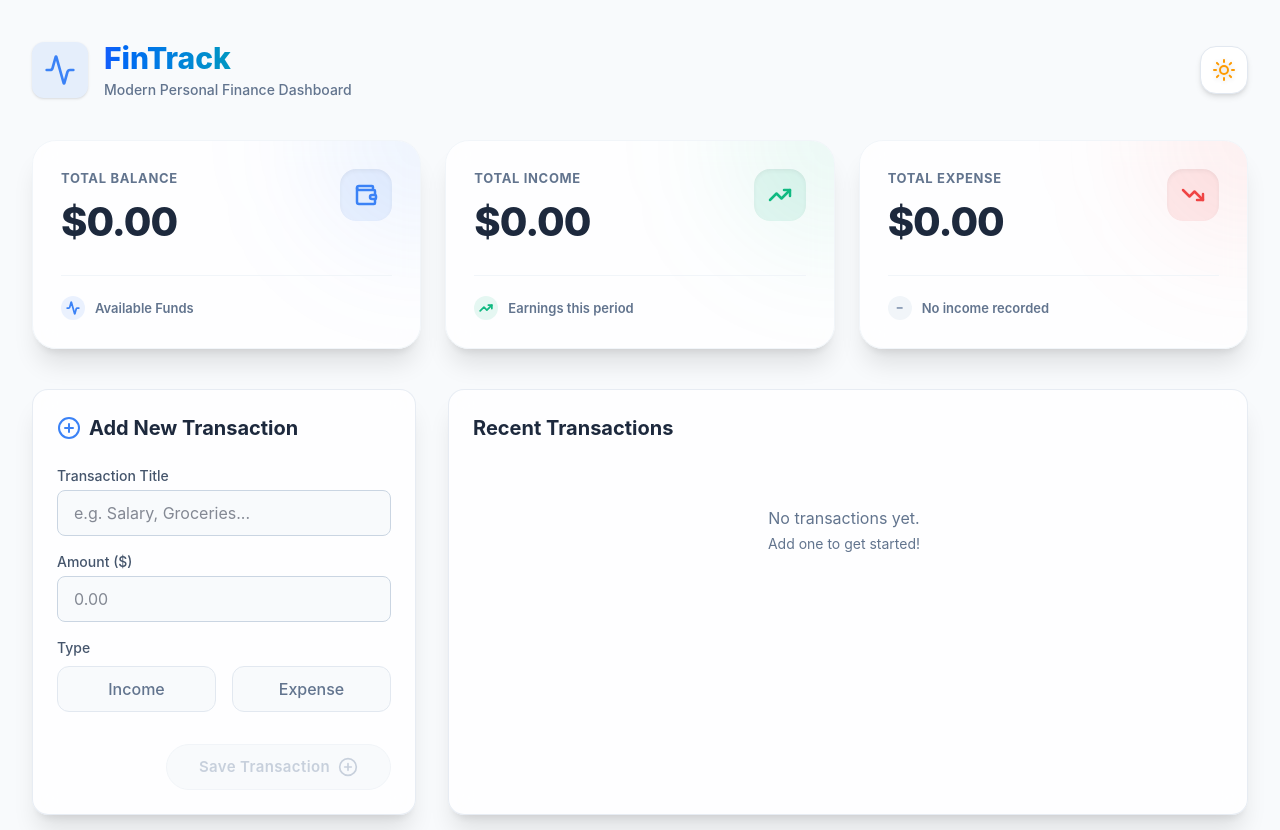
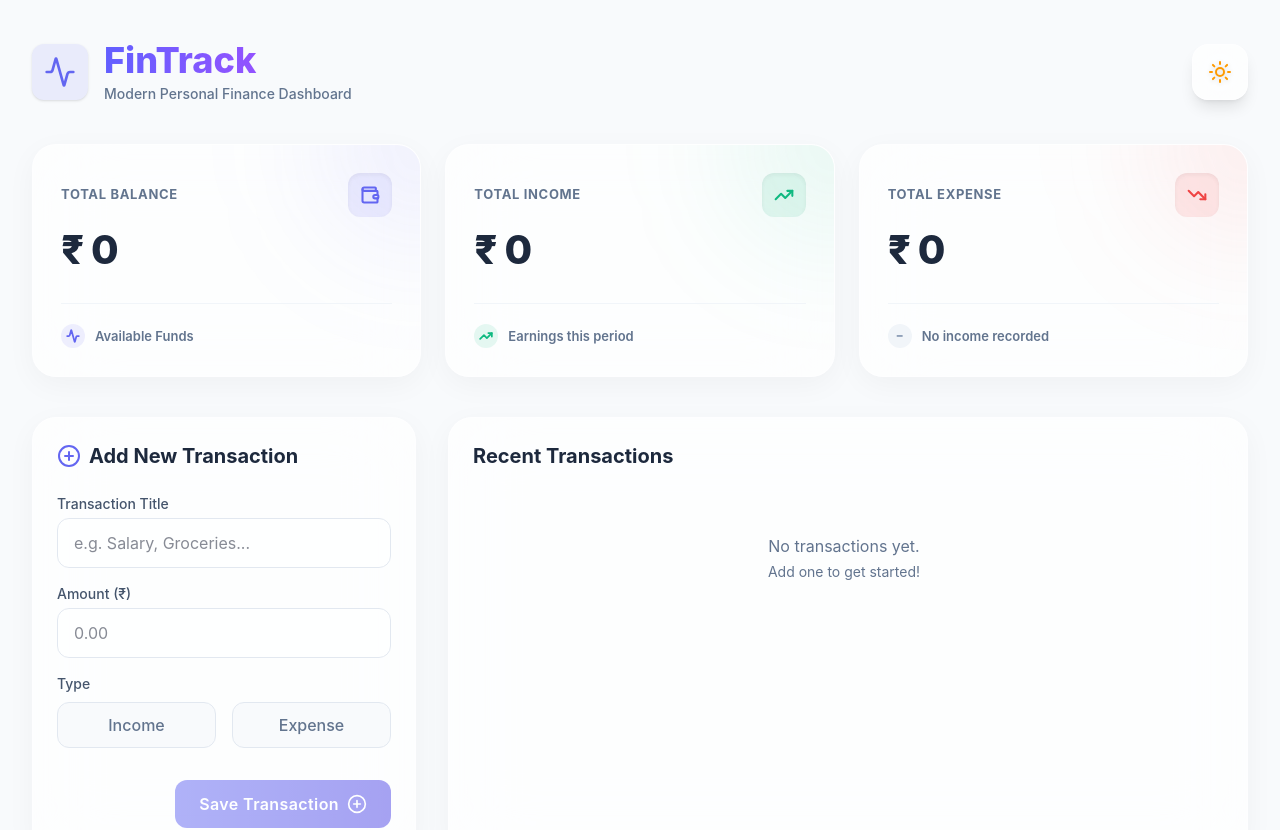
Before and after one commit to Rishikesh-Kumar811/Hackathon-1, a React (Vite) app: page / in a window 1280 px wide. Shown: the top 830 px of the page. Built offline with nearby package versions, Linux system fonts and the light colour scheme.

Commit message:
Add files via upload

```diff
--- a/src/App.jsx
+++ b/src/App.jsx
@@ -78,10 +78,11 @@ function App() {
   }, []);
 
   return (
-    <div ref={wrapperRef} className="flex flex-col relative overflow-hidden bg-slate-50 dark:bg-slate-900 py-10 px-4 sm:px-6 lg:px-8 transition-colors duration-500">
-      <div className="fixed top-0 left-0 w-full h-full overflow-hidden -z-10">
-        <div className="absolute top-[-10%] left-[-10%] w-[40%] h-[40%] rounded-full bg-primary/10 dark:bg-primary/20 blur-[120px]"></div>
-        <div className="absolute bottom-[-10%] right-[-10%] w-[40%] h-[40%] rounded-full bg-success/10 blur-[120px]"></div>
+    <div ref={wrapperRef} className="flex flex-col relative overflow-hidden bg-[#f8fafc] dark:bg-[#09090b] min-h-screen py-10 px-4 sm:px-6 lg:px-8 transition-colors duration-700">
+      <div className="fixed top-0 left-0 w-full h-full overflow-hidden pointer-events-none -z-10">
+        <div className="absolute top-[-15%] left-[-10%] w-[50%] h-[50%] rounded-full bg-indigo-400/20 dark:bg-indigo-600/15 blur-[120px] mix-blend-multiply dark:mix-blend-screen animate-pulse duration-[8000ms]"></div>
+        <div className="absolute bottom-[-10%] right-[-10%] w-[50%] h-[50%] rounded-full bg-purple-400/20 dark:bg-purple-600/15 blur-[120px] mix-blend-multiply dark:mix-blend-screen"></div>
+        <div className="absolute top-[40%] left-[20%] w-[30%] h-[30%] rounded-full bg-blue-300/10 dark:bg-blue-500/10 blur-[100px] mix-blend-multiply dark:mix-blend-screen"></div>
       </div>
 
       <div className="w-full max-w-[1536px] mx-auto flex flex-col">
@@ -91,7 +92,7 @@ function App() {
               <Activity className="w-8 h-8 text-primary" />
             </div>
             <div>
-              <h1 className="text-2xl sm:text-3xl font-extrabold text-transparent bg-clip-text bg-gradient-to-r from-blue-600 to-emerald-500 dark:from-blue-400 dark:to-emerald-400">
+              <h1 className="text-2xl sm:text-4xl font-extrabold text-transparent bg-clip-text bg-gradient-to-r from-indigo-500 via-purple-500 to-indigo-500 bg-[length:200%_auto] animate-gradient">
                 FinTrack
               </h1>
               <p className="text-slate-500 dark:text-slate-400 text-xs sm:text-sm mt-1 font-medium transition-colors hidden sm:block">Modern Personal Finance Dashboard</p>
@@ -100,7 +101,7 @@ function App() {
 
           <button
             onClick={() => setIsDark(!isDark)}
-            className="group relative flex h-12 w-12 items-center justify-center rounded-2xl bg-white dark:bg-slate-800 border border-slate-200 dark:border-slate-700/50 shadow-md hover:shadow-lg transition-all duration-300 hover:scale-105 hover:bg-slate-50 dark:hover:bg-slate-700 overflow-hidden cursor-pointer"
+            className="group relative flex h-14 w-14 items-center justify-center rounded-2xl bg-white/70 dark:bg-white/5 border border-white/40 dark:border-white/10 shadow-lg backdrop-blur-xl hover:shadow-indigo-500/20 transition-all duration-500 hover:-translate-y-1 overflow-hidden cursor-pointer"
             title="Toggle Day/Night Mode"
           >
             <div className={`absolute transition-all duration-500 transform ${isDark ? 'rotate-90 opacity-0 scale-50' : 'rotate-0 opacity-100 scale-100'}`}>
--- a/src/components/DashboardStats.jsx
+++ b/src/components/DashboardStats.jsx
@@ -4,10 +4,11 @@ import { selectTotals } from '../redux/transactionSlice';
 import { Wallet, TrendingUp, TrendingDown, Activity } from 'lucide-react';
 
 const formatCurrency = (amount) => {
-  return new Intl.NumberFormat('en-US', {
+  return new Intl.NumberFormat('en-IN', {
     style: 'currency',
-    currency: 'USD',
-  }).format(amount);
+    currency: 'INR',
+    maximumFractionDigits: 0,
+  }).format(amount).replace(/^(\D+)/, '$1 ');
 };
 
 const DashboardStats = () => {
@@ -20,18 +21,18 @@ const DashboardStats = () => {
     <div className="grid grid-cols-1 md:grid-cols-3 gap-6 mb-10">
 
       {/* Balance Card */}
-      <div className="relative p-7 glass-card rounded-3xl overflow-hidden group hover:shadow-2xl hover:shadow-primary/5 transition-all duration-500 hover:-translate-y-1 border border-slate-100 dark:border-slate-700/50 cursor-default">
+      <div className="relative p-7 glass-card overflow-hidden group hover:shadow-[0_20px_40px_rgba(99,102,241,0.1)] transition-all duration-700 hover:-translate-y-2 cursor-default">
         <div className="absolute top-0 right-0 w-48 h-48 bg-primary/10 rounded-full blur-3xl -mr-24 -mt-24 transition-transform duration-700 group-hover:scale-150"></div>
-        <div className="relative z-10 flex justify-between items-start">
-          <div className="flex flex-col gap-1 w-full max-w-[70%]">
+        <div className="relative z-10">
+          <div className="flex items-center justify-between mb-2">
             <p className="text-[13px] font-bold text-slate-500 dark:text-slate-400 tracking-wider uppercase">Total Balance</p>
-            <h3 className="text-[clamp(1.75rem,4vw,2.5rem)] leading-tight font-extrabold text-slate-800 dark:text-white tracking-tight mt-1 truncate">
-              {formatCurrency(balance)}
-            </h3>
+            <div className="p-3 bg-primary/10 dark:bg-primary/20 rounded-xl shadow-inner transition-all duration-500 text-primary group-hover:bg-primary group-hover:text-white group-hover:shadow-primary/50 group-hover:scale-110 group-hover:rotate-3 flex-shrink-0">
+              <Wallet className="w-5 h-5" strokeWidth={2.5} />
+            </div>
           </div>
-          <div className="p-3.5 bg-primary/10 dark:bg-primary/20 rounded-2xl shadow-inner transition-all duration-500 text-primary group-hover:bg-primary group-hover:text-white group-hover:shadow-primary/50 group-hover:scale-110 group-hover:rotate-3 flex-shrink-0">
-            <Wallet className="w-6 h-6" strokeWidth={2.5} />
-          </div>
+          <h3 className="text-[clamp(1.75rem,4vw,2.5rem)] leading-tight font-extrabold text-slate-800 dark:text-white tracking-tight truncate">
+            {formatCurrency(balance)}
+          </h3>
         </div>
 
         <div className="relative z-10 mt-7 pt-5 border-t border-slate-100 dark:border-slate-700/50 flex text-[13px] font-semibold text-slate-500 dark:text-slate-400 transition-colors">
@@ -43,18 +44,18 @@ const DashboardStats = () => {
       </div>
 
       {/* Income Card */}
-      <div className="relative p-7 glass-card rounded-3xl overflow-hidden group hover:shadow-2xl hover:shadow-success/5 transition-all duration-500 hover:-translate-y-1 border border-slate-100 dark:border-slate-700/50 cursor-default">
+      <div className="relative p-7 glass-card overflow-hidden group hover:shadow-[0_20px_40px_rgba(16,185,129,0.1)] transition-all duration-700 hover:-translate-y-2 cursor-default">
         <div className="absolute top-0 right-0 w-48 h-48 bg-success/10 rounded-full blur-3xl -mr-24 -mt-24 transition-transform duration-700 group-hover:scale-150"></div>
-        <div className="relative z-10 flex justify-between items-start">
-          <div className="flex flex-col gap-1 w-full max-w-[70%]">
+        <div className="relative z-10">
+          <div className="flex items-center justify-between mb-2">
             <p className="text-[13px] font-bold text-slate-500 dark:text-slate-400 tracking-wider uppercase">Total Income</p>
-            <h3 className="text-[clamp(1.75rem,4vw,2.5rem)] leading-tight font-extrabold text-slate-800 dark:text-white tracking-tight mt-1 truncate">
-              {formatCurrency(income)}
-            </h3>
+            <div className="p-3 bg-success/10 dark:bg-success/20 rounded-xl shadow-inner transition-all duration-500 text-success group-hover:bg-success group-hover:text-white group-hover:shadow-success/50 group-hover:scale-110 group-hover:rotate-3 flex-shrink-0">
+              <TrendingUp className="w-5 h-5" strokeWidth={2.5} />
+            </div>
           </div>
-          <div className="p-3.5 bg-success/10 dark:bg-success/20 rounded-2xl shadow-inner transition-all duration-500 text-success group-hover:bg-success group-hover:text-white group-hover:shadow-success/50 group-hover:scale-110 group-hover:rotate-3 flex-shrink-0">
-            <TrendingUp className="w-6 h-6" strokeWidth={2.5} />
-          </div>
+          <h3 className="text-[clamp(1.75rem,4vw,2.5rem)] leading-tight font-extrabold text-slate-800 dark:text-white tracking-tight truncate">
+            {formatCurrency(income)}
+          </h3>
         </div>
 
         <div className="relative z-10 mt-7 pt-5 border-t border-slate-100 dark:border-slate-700/50 flex text-[13px] font-semibold text-slate-500 dark:text-slate-400 transition-colors">
@@ -66,29 +67,29 @@ const DashboardStats = () => {
       </div>
 
       {/* Expense Card */}
-      <div className="relative p-7 glass-card rounded-3xl overflow-hidden group hover:shadow-2xl hover:shadow-danger/5 transition-all duration-500 hover:-translate-y-1 border border-slate-100 dark:border-slate-700/50 cursor-default">
+      <div className="relative p-7 glass-card overflow-hidden group hover:shadow-[0_20px_40px_rgba(239,68,68,0.1)] transition-all duration-700 hover:-translate-y-2 cursor-default">
         <div className="absolute top-0 right-0 w-48 h-48 bg-danger/10 rounded-full blur-3xl -mr-24 -mt-24 transition-transform duration-700 group-hover:scale-150"></div>
-        <div className="relative z-10 flex justify-between items-start">
-          <div className="flex flex-col gap-1 w-full max-w-[70%]">
+        <div className="relative z-10">
+          <div className="flex items-center justify-between mb-2">
             <p className="text-[13px] font-bold text-slate-500 dark:text-slate-400 tracking-wider uppercase">Total Expense</p>
-            <h3 className="text-[clamp(1.75rem,4vw,2.5rem)] leading-tight font-extrabold text-slate-800 dark:text-white tracking-tight mt-1 truncate">
-              {formatCurrency(expense)}
-            </h3>
+            <div className="p-3 bg-danger/10 dark:bg-danger/20 rounded-xl shadow-inner transition-all duration-500 text-danger group-hover:bg-danger group-hover:text-white group-hover:shadow-danger/50 group-hover:scale-110 group-hover:rotate-3 flex-shrink-0">
+              <TrendingDown className="w-5 h-5" strokeWidth={2.5} />
+            </div>
           </div>
-          <div className="p-3.5 bg-danger/10 dark:bg-danger/20 rounded-2xl shadow-inner transition-all duration-500 text-danger group-hover:bg-danger group-hover:text-white group-hover:shadow-danger/50 group-hover:scale-110 group-hover:rotate-3 flex-shrink-0">
-            <TrendingDown className="w-6 h-6" strokeWidth={2.5} />
-          </div>
+          <h3 className="text-[clamp(1.75rem,4vw,2.5rem)] leading-tight font-extrabold text-slate-800 dark:text-white tracking-tight truncate">
+            {formatCurrency(expense)}
+          </h3>
         </div>
 
         {income > 0 ? (
-          <div className="relative z-10 mt-7 pt-5 border-t border-slate-100 dark:border-slate-700/50 flex items-center justify-between">
-            <div className="flex items-center gap-2">
-              <span className={`px-2.5 py-1 rounded-lg text-[11px] font-extrabold tracking-wide uppercase ${expenseRatio < 50 ? 'bg-success/20 text-success dark:text-success/90' : expenseRatio < 80 ? 'bg-yellow-500/20 text-yellow-600 dark:text-yellow-400' : 'bg-danger/20 text-danger dark:text-danger/90'}`}>
+          <div className="relative z-10 mt-7 pt-5 border-t border-slate-100 dark:border-slate-700/50 flex items-center justify-between gap-2">
+            <div className="flex items-center min-w-0">
+              <span className={`px-2 py-1 rounded-lg text-[10px] sm:text-[11px] font-extrabold tracking-wide uppercase whitespace-nowrap ${expenseRatio < 50 ? 'bg-success/20 text-success dark:text-success/90' : expenseRatio < 80 ? 'bg-yellow-500/20 text-yellow-600 dark:text-yellow-400' : 'bg-danger/20 text-danger dark:text-danger/90'}`}>
                 {expenseRatio.toFixed(2)}% Used
               </span>
             </div>
 
-            <div className="w-24 h-2 bg-slate-100 dark:bg-slate-800 rounded-full overflow-hidden shadow-inner flex-shrink-0" aria-label={`Expense ratio is ${expenseRatio.toFixed(2)}%`}>
+            <div className="w-12 sm:w-24 md:w-12 lg:w-24 h-2 bg-slate-100 dark:bg-slate-800 rounded-full overflow-hidden shadow-inner flex-shrink-0" aria-label={`Expense ratio is ${expenseRatio.toFixed(2)}%`}>
               <div
                 className={`h-full ${ratioColor} transition-all duration-1000 ease-out`}
                 style={{ width: `${expenseRatio}%` }}
--- a/src/components/TransactionForm.jsx
+++ b/src/components/TransactionForm.jsx
@@ -17,11 +17,11 @@ const TransactionForm = () => {
     const hasSpecialChars = /[^a-zA-Z0-9\s]/.test(val);
 
     if (hasNumbers && hasSpecialChars) {
-      return 'Letters only. No numbers and special characters.';
+      return 'Letters only (no numbers or symbols).';
     } else if (hasNumbers) {
-      return 'Letters only. No numbers.';
+      return 'Letters only (no numbers).';
     } else if (hasSpecialChars) {
-      return 'Letters only. No special characters.';
+      return 'Letters only (no symbols).';
     }
     return '';
   };
@@ -70,16 +70,16 @@ const TransactionForm = () => {
             />
             <div id="transaction-title-error" role="alert" className={`overflow-hidden transition-all duration-300 ease-in-out ${warning ? 'max-h-24 mt-1.5 opacity-100' : 'max-h-0 opacity-0'}`}>
               <div className="flex items-start gap-1.5 px-1">
-                <div className="flex items-center h-[18px] flex-shrink-0">
-                  <AlertCircle className="w-4 h-4 text-danger mt-[1.2px] md:mt-[1.92px]" strokeWidth={2.5} />
+                <div className="flex items-center h-[18px] flex-shrink-0 mt-[1.1px] sm:mt-[0.3px] lg:mt-[0.4px]">
+                  <AlertCircle className="w-3.5 h-3.5 text-danger" strokeWidth={2.5} />
                 </div>
-                <p className="text-danger text-[13px] font-semibold leading-[18px]">{warning}</p>
+                <p className="text-danger text-[12px] sm:text-[12px] font-semibold leading-[18px] tracking-tighter sm:tracking-tight whitespace-nowrap sm:whitespace-normal">{warning}</p>
               </div>
             </div>
           </div>
 
           <div>
-            <label className="block text-sm font-medium text-slate-600 dark:text-slate-400 mb-1 transition-colors">Amount ($)</label>
+            <label className="block text-sm font-medium text-slate-600 dark:text-slate-400 mb-1 transition-colors">Amount (₹)</label>
             <input
               type="number"
               step="0.01"
@@ -113,9 +113,9 @@ const TransactionForm = () => {
         </form>
       </div>
       <div className="mt-8 flex justify-end">
-        <button form="transaction-form" type="submit" disabled={!text.trim() || !amount || !type || !!warning} className="btn-primary rounded-full px-6 py-2.5 sm:px-8 sm:py-3 shadow-lg shadow-primary/30 inline-flex items-center justify-center gap-2 group cursor-pointer transition-all duration-300 hover:-translate-y-1 hover:shadow-primary/50 disabled:bg-slate-100 dark:disabled:bg-slate-800 disabled:text-slate-400 disabled:border disabled:border-slate-200 dark:disabled:border-slate-700 disabled:shadow-none disabled:hover:scale-100 disabled:hover:translate-y-0 disabled:cursor-not-allowed">
-          <span className="font-semibold tracking-wide text-[14px] sm:text-[15px] leading-none">Save Transaction</span>
-          <PlusCircle className="w-[18px] h-[18px] sm:w-[20px] sm:h-[20px] transition-transform duration-300 group-hover:rotate-90 flex-shrink-0" />
+        <button form="transaction-form" type="submit" disabled={!text.trim() || !amount || !type || !!warning} className="btn-primary inline-flex items-center justify-center gap-2 group w-full sm:w-auto text-[15px] sm:text-[16px] tracking-wide">
+          <span>Save Transaction</span>
+          <PlusCircle className="w-5 h-5 transition-transform duration-500 group-hover:rotate-180 flex-shrink-0" />
         </button>
       </div>
     </div>
--- a/src/index.css
+++ b/src/index.css
@@ -3,14 +3,19 @@
 @custom-variant dark (&:where(.dark, .dark *));
 
 @theme {
-  --color-primary: #3b82f6;
+  --color-primary: #6366f1; /* Premium Indigo */
+  --color-primary-hover: #4f46e5;
   --color-success: #10b981;
   --color-danger: #ef4444;
+  --color-bg-light: #f8fafc;
+  --color-bg-dark: #09090b; /* Midnight */
+  --color-card-light: rgba(255, 255, 255, 0.7);
+  --color-card-dark: rgba(24, 24, 27, 0.65);
 }
 
 @layer base {
   html, body {
-    @apply bg-slate-50 text-slate-900 dark:bg-slate-900 dark:text-slate-100 font-sans antialiased selection:bg-primary selection:text-white transition-colors duration-500;
+    @apply bg-slate-50 text-slate-900 dark:bg-[#09090b] dark:text-slate-100 font-sans antialiased selection:bg-primary selection:text-white transition-colors duration-700;
     min-height: 100vh;
     overflow-x: hidden;
   }
@@ -37,23 +42,22 @@
 
 @layer components {
   .glass-card {
-    @apply bg-white/80 dark:bg-slate-800/80 backdrop-blur-md border border-slate-200/80 dark:border-slate-700/50 rounded-2xl shadow-xl transition-colors duration-500;
+    @apply bg-white/70 dark:bg-[#18181b]/65 backdrop-blur-2xl border border-white/40 dark:border-white/5 rounded-3xl shadow-[0_8px_30px_rgb(0,0,0,0.04)] dark:shadow-[0_8px_30px_rgb(0,0,0,0.1)] transition-all duration-700;
   }
 
   .input-field {
-    @apply w-full bg-slate-50 dark:bg-slate-900/50 border border-slate-300 dark:border-slate-700 rounded-lg px-4 py-2.5 text-slate-900 dark:text-slate-100 focus:outline-none focus:border-primary focus:ring-1 focus:ring-primary/30 transition-colors duration-300;
+    @apply w-full bg-white/50 dark:bg-[#09090b]/50 border border-slate-200 dark:border-white/10 rounded-xl px-4 py-3 text-slate-900 dark:text-slate-100 focus:outline-none focus:border-primary/50 focus:ring-4 focus:ring-primary/10 transition-all duration-300;
   }
 
   .btn-primary {
-    @apply bg-primary hover:bg-blue-600 text-white font-semibold py-2.5 px-6 rounded-lg transition-all duration-200 shadow-lg shadow-primary/30 transform hover:-translate-y-0.5 cursor-pointer disabled:opacity-50 disabled:cursor-not-allowed;
+    @apply bg-gradient-to-r from-primary to-primary-hover text-white font-semibold py-3 px-6 rounded-xl transition-all duration-300 shadow-[0_8px_20px_rgba(99,102,241,0.25)] hover:shadow-[0_12px_25px_rgba(99,102,241,0.35)] transform hover:-translate-y-1 cursor-pointer disabled:opacity-50 disabled:cursor-not-allowed disabled:shadow-none disabled:transform-none;
   }
 }
 
-/* Hide scrollbar completely but retain scrolling functionality */
 .no-scrollbar {
-  -ms-overflow-style: none;  /* IE and Edge */
-  scrollbar-width: none;  /* Firefox */
+  -ms-overflow-style: none;
+  scrollbar-width: none;
 }
 .no-scrollbar::-webkit-scrollbar {
-  display: none; /* Chrome, Safari and Opera */
+  display: none;
 }
```
Also changed, not shown: src/components/TransactionList.jsx (+12 -11 lines).
